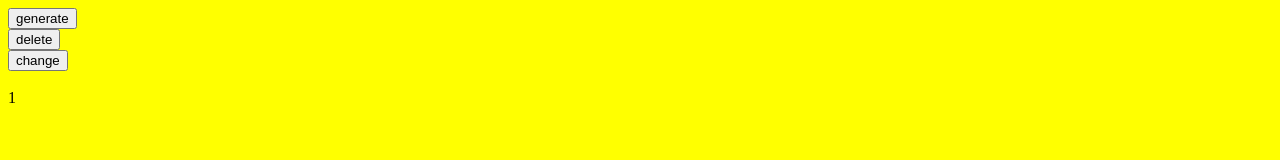
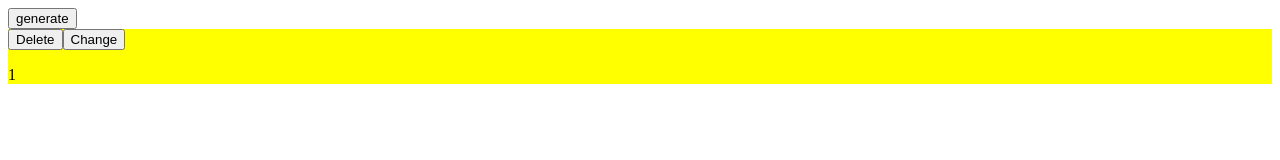
Before and after one commit to gwendolynwilliams/prime_javascript_assessment1, a plain HTML site: page index.html in a window 1280 px wide. Both pictures are taken after a click on the button "generate". Drawn offline with Linux system fonts and the light colour scheme.

Commit message:
reworked code after Scotts lecture: eliminated data method and implemented better understanding of instructions

```diff
--- a/app.js
+++ b/app.js
@@ -15,29 +15,24 @@ var i=0;
 
 $(document).ready(function() {
 
-	$('#generate').on('click', function() {
+	$('.generate').on('click', function() {
 		i++;
-		var buttonText = '<div id="deleteButton"><button id="delete">delete</button></div><div id="changeButton"><button id="change">change</button></div><br />';
+		console.log(i);
 
-		// adds delete & change buttons
-		$('#button').html(buttonText + i);
+		var $el = $('.container').children().last();
+		$el.append('<div class="buttons"><button class="delete">Delete</button><button class="change">Change</button><p>' + i + '</p></div>');
 
-		//passing in data key=id, value=deleteMe
-		$('#deleteButton').children().first().data('id', 'deleteMe');
+
+		// delete button
+		$('.container').on('click', '.delete', function() {
+	  		$(this).parent().remove();
+		});
+
+		// change button
+		$('.button').on('click', '.change', function() {
+			$(this).parent().toggleClass('red');
+		})
+
 	});
 
-
-	// can't get the listener to listen!
-	// I know it's somewhere in my data method, just can't figure it out
-	$('#deleteButton').on('click', function() {
-		//var selected = $(this).data('id');
-		console.log('Delete Button clicked!');
-	});
-
-	$('#changeButton').on('click', function() {
-		// change background color from red to yellow
-		console.log('change button clicked!');
-	});
-
-
 })
--- a/index.html
+++ b/index.html
@@ -6,12 +6,10 @@
 		<script type='text/javascript' src='app.js'></script>
 	</head>
 	<body>
-	<div id="container">
-		<button id="generate">generate</button>
-		<div id="button"></div>
+	<div class="container">
+		<button class="generate">generate</button>
+		<div class="button"></div>
 	</div>
-
-
 	</body>
 
 </html>
--- a/style.css
+++ b/style.css
@@ -1,7 +1,7 @@
-body {
+.button {
 	background-color: yellow;
 }
 
-body .red{
+.red{
 	background-color: red;
 }
```
